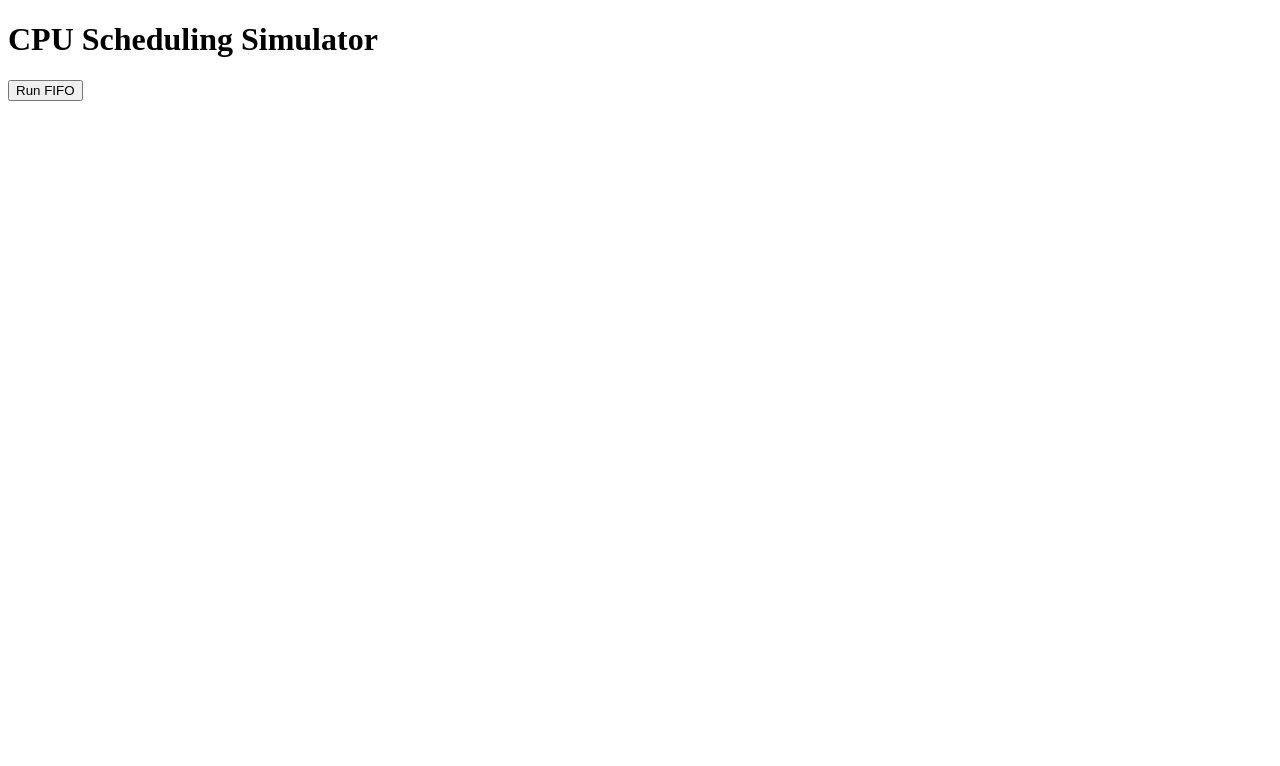
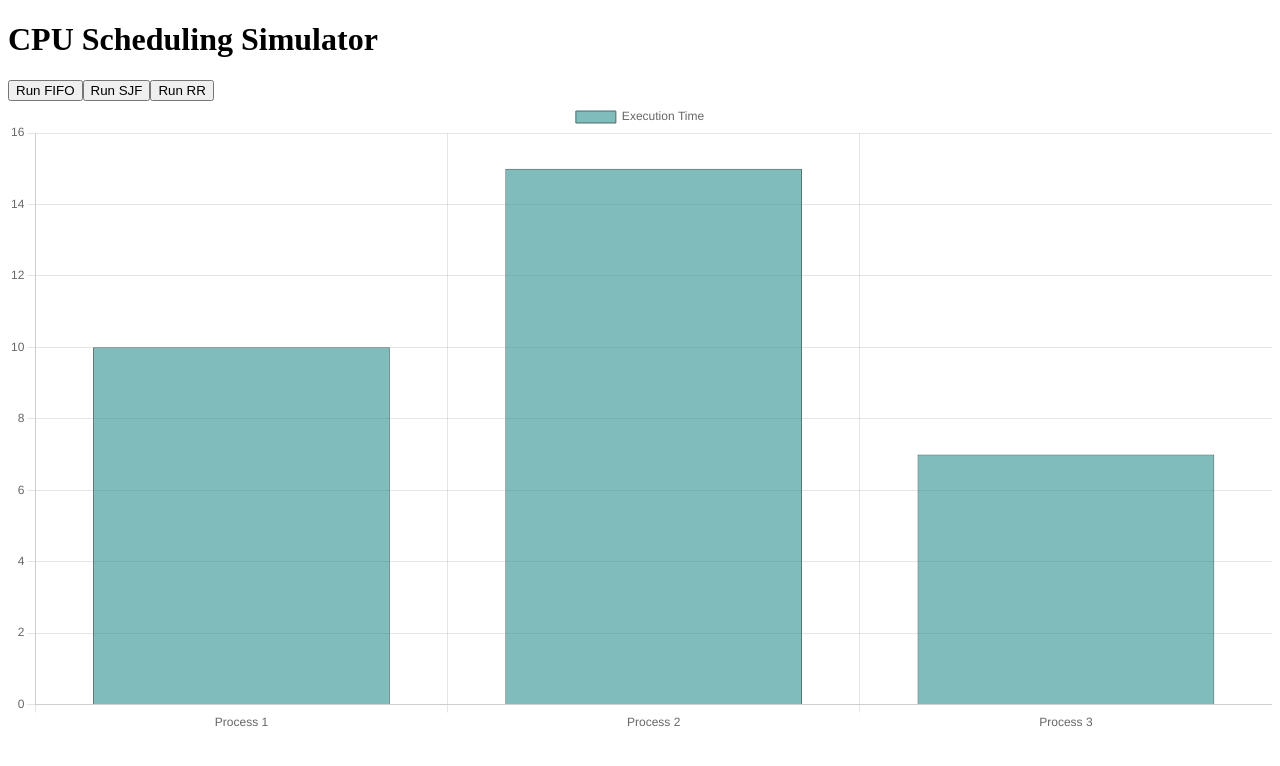
Before and after one commit to materialsteam13/cpu-schedule-sim, a Next.js app: page / in a window 1280 px wide. Shown: the top 766 px of the page. Built offline with nearby package versions, Linux system fonts and the light colour scheme.

Commit message:
Added react.js charts

```diff
--- a/components/ChartComponent.js
+++ b/components/ChartComponent.js
@@ -0,0 +1,30 @@
+"use client";
+
+import { Bar } from "react-chartjs-2";
+import {
+    Chart as ChartJS,
+    BarElement,
+    CategoryScale,
+    LinearScale,
+    Tooltip,
+    Legend
+} from "chart.js";
+
+ChartJS.register(BarElement, CategoryScale, LinearScale, Tooltip, Legend);
+
+export default function ChartComponent() {
+    const data = {
+        labels: ["Process 1", "Process 2", "Process 3"],
+        datasets: [
+            {
+                label: "Execution Time",
+                data: [10, 15, 7],
+                backgroundColor: ["rgba(46, 143, 143, 0.6)"],
+                borderColor: ["rgb(77, 107, 107)"],
+                borderWidth: 1
+            }
+        ]
+    };
+
+    return <Bar data={data} />;
+}
--- a/pages/index.js
+++ b/pages/index.js
@@ -1,29 +1,33 @@
 import { useState } from 'react';
 import { fifoScheduler } from '../utils/fifo';
+import { sjfScheduler } from '../utils/sjf';
+import { rrScheduler } from '../utils/rr';
+import ChartComponent from '../components/ChartComponent';
 
 export default function Home() {
     const [results, setResults] = useState([]);
 
-    const runFIFO = () => {
+    const runScheduling = (algorithm) => {
         const processes = [
-            { id: 1, arrivalTime: 3, burstTime: 7 },
-            { id: 2, arrivalTime: 1, burstTime: 5 },
-            { id: 3, arrivalTime: 2, burstTime: 2 }
+            { arrivalTime: 0, burstTime: 8 },
+            { arrivalTime: 1, burstTime: 4 }
         ];
-        setResults(fifoScheduler(processes));
+        let output = [];
+
+        if (algorithm === 'FIFO') output = fifoScheduler(processes);
+        else if (algorithm === 'SJF') output = sjfScheduler(processes);
+        else if (algorithm === 'RR') output = rrScheduler(processes, 2);
+
+        setResults(output);
     };
 
     return (
         <div>
             <h1>CPU Scheduling Simulator</h1>
-            <button onClick={runFIFO}>Run FIFO</button>
-            <ul>
-                {results.map((process, index) => (
-                    <li key={index}>
-                        Process {process.id}: Arrival Time {process.arrivalTime}, Burst Time {process.burstTime}
-                    </li>
-                ))}
-            </ul>
+            <button onClick={() => runScheduling('FIFO')}>Run FIFO</button>
+            <button onClick={() => runScheduling('SJF')}>Run SJF</button>
+            <button onClick={() => runScheduling('RR')}>Run RR</button>
+            <ChartComponent results={results} />
         </div>
     );
 }
```
Also changed, not shown: pages/scheduler.js (added, +11 -0 lines).
